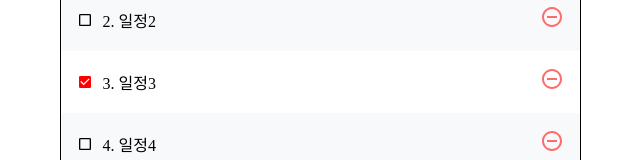
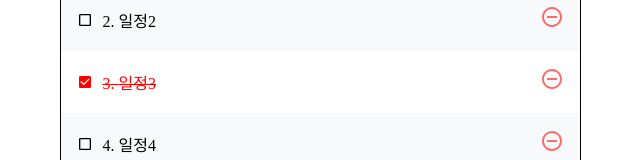
Before and after one commit to oktobat/todoReact526, a React (Vite) app: page / in a window 1280 px wide. Shown: the part 244-404 px from the top of the page, without its empty margins (320-960 px from the left). Built offline with nearby package versions, Linux system fonts and the light colour scheme.

Commit message:
7/1일 5시 20분

```diff
--- a/src/TodoListItem.jsx
+++ b/src/TodoListItem.jsx
@@ -9,6 +9,7 @@ const TodoListItemBlock = styled.li`
     display:flex; align-items:center;
     flex:1;
     .red { color:#f00 }
+    .finish { text-decoration:line-through; color:#f00 }
   }
   .remove {
     color:#ff6b6b;
@@ -23,7 +24,7 @@ const TodoListItem = ({todo, onToggle}) => {
     <TodoListItemBlock>
       <div className="list" onClick={()=>onToggle(id)}>
         { checked ? <MdCheckBox className="red" /> : <MdCheckBoxOutlineBlank /> }
-        <div style={{paddingLeft:'10px'}}>{id}. {text}</div>
+        <div style={{paddingLeft:'10px'}} className={ checked && "finish"}>{id}. {text}</div>
       </div>
       <div className="remove">
         <MdRemoveCircleOutline />
```
